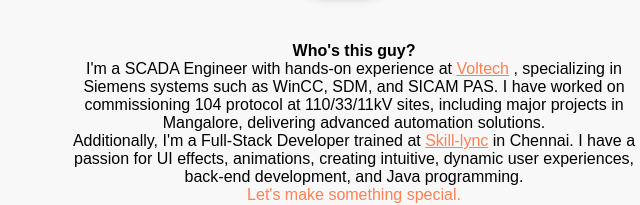
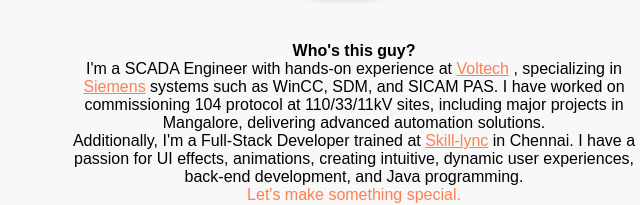
Before and after one commit to sruthinshanmugasundaram/portfolio, a plain HTML site: page index.html in a window 1280 px wide. Shown: the part 613-818 px from the top of the page, 296-936 px from the left. Drawn offline with nearby package versions, Linux system fonts and the light colour scheme.

Commit message:
Update index.html

```diff
--- a/index.html
+++ b/index.html
@@ -52,7 +52,7 @@
         <div>
             I'm a SCADA Engineer with hands-on experience at
             <a class="highlight" href="https://www.voltechgroup.com/" target="_blank">Voltech</a>
-            , specializing in Siemens systems such as WinCC, SDM, and SICAM PAS. I have worked on commissioning 104 protocol at 110/33/11kV sites, including major projects in Mangalore, delivering advanced automation solutions.
+            , specializing in <a class="highlight" href="https://www.siemens.com/global/en.html" target="_blank">Siemens</a> systems such as WinCC, SDM, and SICAM PAS. I have worked on commissioning 104 protocol at 110/33/11kV sites, including major projects in Mangalore, delivering advanced automation solutions.
             <br />
             Additionally, I'm a Full-Stack Developer trained at
             <a class="highlight" href="https://skill-lync.com/" target="_blank">Skill-lync</a>
```
